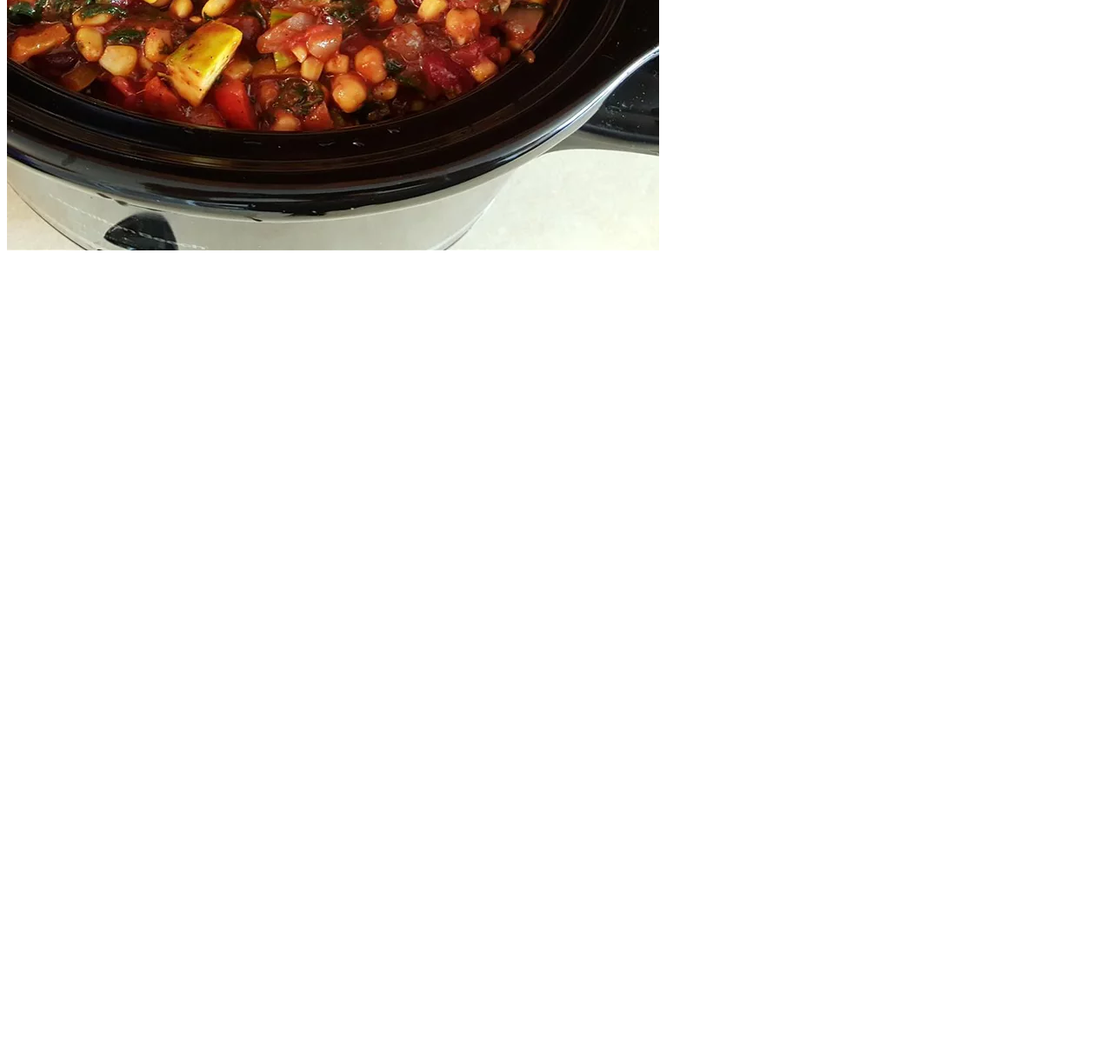
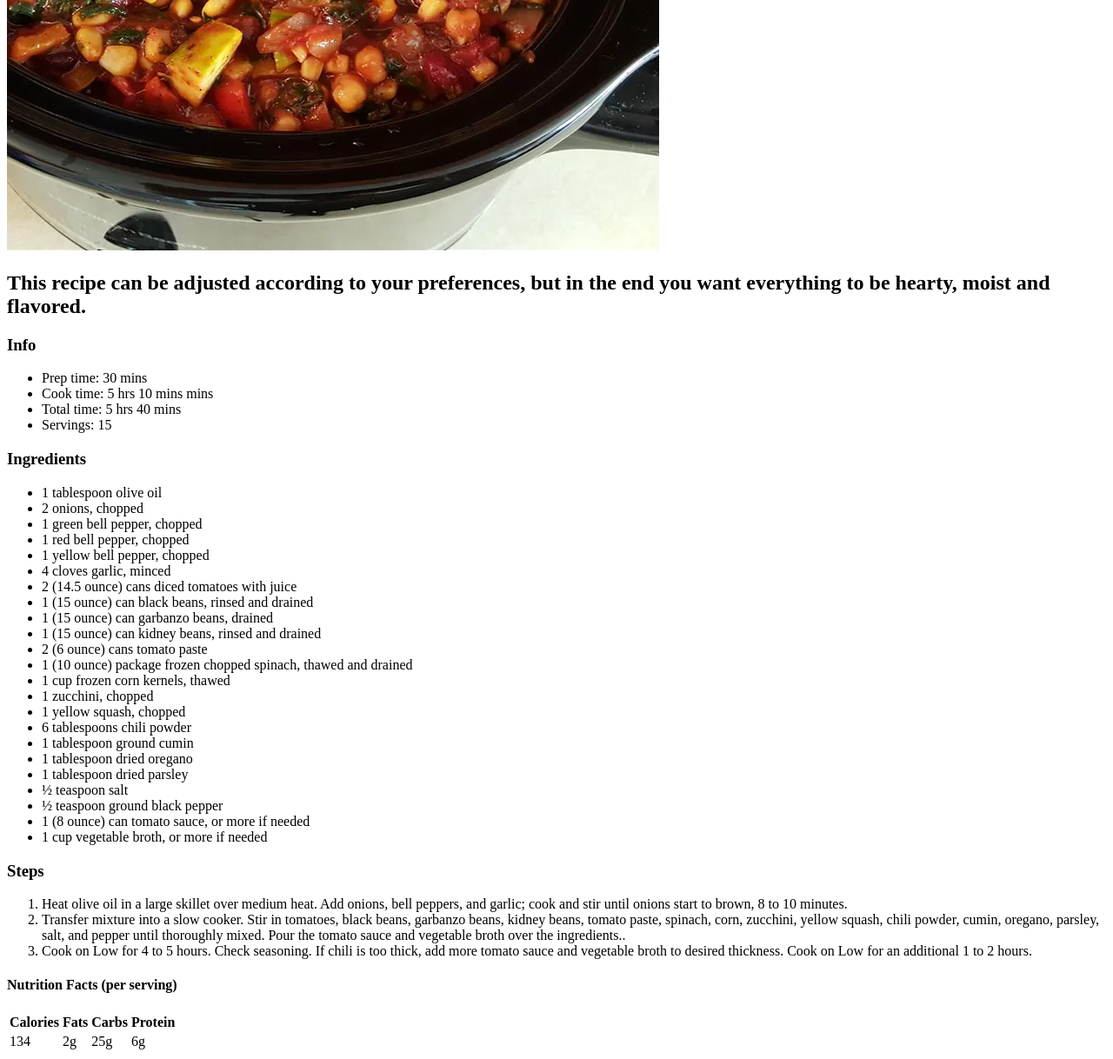
Before and after one commit to iolanda-dourado/odin-recipes, a plain HTML site: page recipes/chili.html in a window 1280 px wide. Shown: the part 529-1747 px from the top of the page at 87% size. Before the commit the page ends 829 px from the top, so only its background shows below. Drawn offline with Linux system fonts and the light colour scheme.

Commit message:
Added html structure to chili.html

```diff
--- a/recipes/chili.html
+++ b/recipes/chili.html
@@ -9,11 +9,65 @@
 <body>
     <article>
         <h1>Hearty Vegan Slow-Cooker Chili</h1>
-        <img src="../image/chili.webp" alt="Vegan Chili photo">
+        <img src="../image/chili.webp" alt="Vegan Chili image">
+        <h2>This recipe can be adjusted according to your preferences, but in the end you want everything to be hearty, moist and flavored.</h2>
+        <h3>Info</h3>
+        <ul>
+            <li>Prep time: 30 mins</li>
+            <li>Cook time: 5 hrs 10 mins mins</li>
+            <li>Total time: 5 hrs 40 mins</li>
+            <li>Servings: 15</li>
+        </ul>
+        <h3>Ingredients</h3>
+        <ul>
+            <li>1 tablespoon olive oil</li>
+            <li>2 onions, chopped</li>
+            <li>1 green bell pepper, chopped</li>
+            <li>1 red bell pepper, chopped</li>
+            <li>1 yellow bell pepper, chopped</li>
+            <li>4 cloves garlic, minced</li>
+            <li>2 (14.5 ounce) cans diced tomatoes with juice</li>
+            <li>1 (15 ounce) can black beans, rinsed and drained</li>
+            <li>1 (15 ounce) can garbanzo beans, drained</li>
+            <li>1 (15 ounce) can kidney beans, rinsed and drained</li>
+            <li>2 (6 ounce) cans tomato paste</li>
+            <li>1 (10 ounce) package frozen chopped spinach, thawed and drained</li>
+            <li>1 cup frozen corn kernels, thawed</li>
+            <li>1 zucchini, chopped</li>
+            <li>1 yellow squash, chopped</li>
+            <li>6 tablespoons chili powder</li>
+            <li>1 tablespoon ground cumin</li>
+            <li>1 tablespoon dried oregano</li>
+            <li>1 tablespoon dried parsley</li>
+            <li>½ teaspoon salt</li>
+            <li>½ teaspoon ground black pepper</li>
+            <li>1 (8 ounce) can tomato sauce, or more if needed</li>
+            <li>1 cup vegetable broth, or more if needed</li>
+        </ul>
+        <h3>Steps</h3>
+        <ol>
+            <li>Heat olive oil in a large skillet over medium heat. Add onions, bell peppers, and garlic; cook and stir until onions start to brown, 8 to 10 minutes.</li>
+            <li>Transfer mixture into a slow cooker. Stir in tomatoes, black beans, garbanzo beans, kidney beans, tomato paste, spinach, corn, zucchini, yellow squash, chili powder, cumin, oregano, parsley, salt, and pepper until thoroughly mixed. Pour the tomato sauce and vegetable broth over the ingredients..</li>
+            <li>Cook on Low for 4 to 5 hours. Check seasoning. If chili is too thick, add more tomato sauce and vegetable broth to desired thickness. Cook on Low for an additional 1 to 2 hours.</li>
+        </ol>
     </article>
-
-
-
+    <aside>
+        <h4>Nutrition Facts (per serving)</h4>
+        <table>
+            <tr>
+                <th>Calories</th>
+                <th>Fats</th>
+                <th>Carbs</th>
+                <th>Protein</th>
+            </tr>
+            <tr>
+                <td>134</td>
+                <td>2g</td>
+                <td>25g</td>
+                <td>6g</td>
+            </tr>
+        </table>
+    </aside>
     <!--https://www.allrecipes.com/recipe/215311/hearty-vegan-slow-cooker-chili/-->
 </body>
 </html>
```
